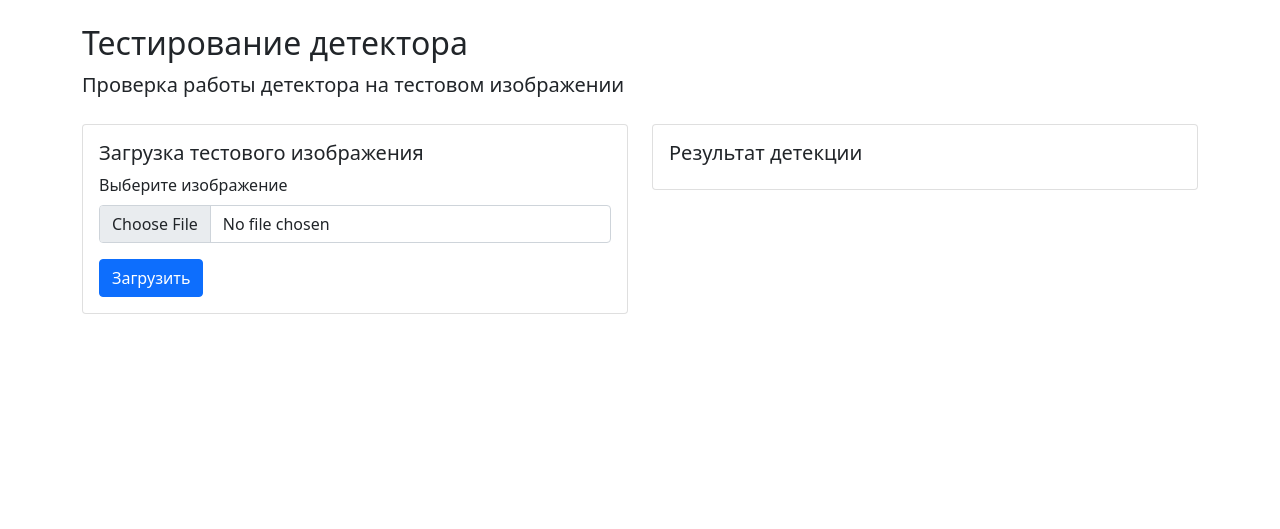
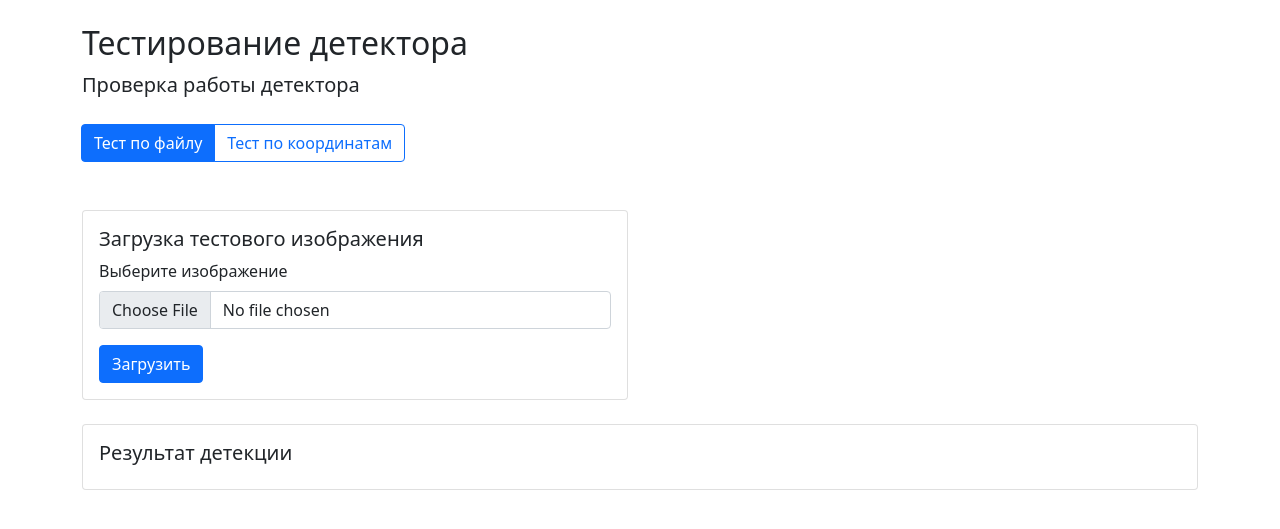
Before and after one commit to average81/wildfire_sat_finder, a FastAPI app: page /tstimage in a window 1280 px wide. Shown: the part 61-590 px from the top of the page. Run offline with FastAPI, Linux system fonts and the light colour scheme.

Commit message:
тестирование - тест по координатам

```diff
--- a/app/main.py
+++ b/app/main.py
@@ -128,9 +128,10 @@ async def get_area_image(
         })
 
     try:
+        # Получаем изображение через сервис
         img = sat_img_service.get_image(lat, lon, width, height)
         if img:
-            # Конвертируем изображение
+            # Конвертируем изображение из PIL в формат для отображения
             img = cv2.cvtColor(np.array(img.convert("RGB")), cv2.COLOR_RGB2BGR)
             ret, buffer = cv2.imencode('.jpg', img)
             encoded_img = base64.b64encode(buffer.tobytes()).decode('utf-8')
--- a/app/templates/test.html
+++ b/app/templates/test.html
@@ -4,8 +4,19 @@
 
 {% block content %}
 <h2>Тестирование детектора</h2>
-<p class="lead mb-4">Проверка работы детектора на тестовом изображении</p>
-<div class="row mt-4">
+<p class="lead mb-4">Проверка работы детектора</p>
+
+<!-- Переключатель режимов -->
+<div class="btn-group mb-4" role="group">
+    <input type="radio" class="btn-check" name="test_mode" id="file_mode" checked>
+    <label class="btn btn-outline-primary" for="file_mode">Тест по файлу</label>
+
+    <input type="radio" class="btn-check" name="test_mode" id="coord_mode">
+    <label class="btn btn-outline-primary" for="coord_mode">Тест по координатам</label>
+</div>
+
+<!-- Форма для загрузки файла -->
+<div id="file_form" class="row mt-4">
     <div class="col-md-6">
         <div class="card">
             <div class="card-body">
@@ -20,7 +31,45 @@
             </div>
         </div>
     </div>
+</div>
+
+<!-- Форма для координат -->
+<div id="coord_form" class="row mt-4" style="display: none;">
     <div class="col-md-6">
+        <div class="card">
+            <div class="card-body">
+                <h5 class="card-title">Координаты области</h5>
+                <form id="coordForm">
+                    <div class="row mb-3">
+                        <div class="col-md-6">
+                            <label class="form-label">Широта</label>
+                            <input type="number" step="0.000001" class="form-control" name="lat" value="55.0" required>
+                        </div>
+                        <div class="col-md-6">
+                            <label class="form-label">Долгота</label>
+                            <input type="number" step="0.000001" class="form-control" name="lon" value="37.0" required>
+                        </div>
+                    </div>
+                    <div class="row mb-3">
+                        <div class="col-md-6">
+                            <label class="form-label">Ширина (градусы)</label>
+                            <input type="number" step="0.1" class="form-control" name="width" value="1.0" required>
+                        </div>
+                        <div class="col-md-6">
+                            <label class="form-label">Высота (градусы)</label>
+                            <input type="number" step="0.1" class="form-control" name="height" value="1.0" required>
+                        </div>
+                    </div>
+                    <button type="submit" class="btn btn-primary">Получить изображение</button>
+                </form>
+            </div>
+        </div>
+    </div>
+</div>
+
+<!-- Результаты -->
+<div class="row mt-4">
+    <div class="col-md-12">
         <div class="card">
             <div class="card-body">
                 <h5 class="card-title">Результат детекции</h5>
@@ -34,5 +83,38 @@
 {% endblock %}
 
 {% block scripts %}
+<script>
+document.addEventListener('DOMContentLoaded', function() {
+    const fileMode = document.getElementById('file_mode');
+    const coordMode = document.getElementById('coord_mode');
+    const fileForm = document.getElementById('file_form');
+    const coordFormDiv = document.getElementById('coord_form');
+
+    // Переключение режимов
+    fileMode.addEventListener('change', function() {
+        fileForm.style.display = 'block';
+        coordFormDiv.style.display = 'none';
+    });
+
+    coordMode.addEventListener('change', function() {
+        fileForm.style.display = 'none';
+        coordFormDiv.style.display = 'block';
+    });
+
+    // Обработка формы координат
+    const coordForm = document.getElementById('coordForm');
+    if (coordForm) {
+        coordForm.addEventListener('submit', function(e) {
+            e.preventDefault();
+            const formData = new FormData(coordForm);
+            const params = new URLSearchParams();
+            for (const [key, value] of formData.entries()) {
+                params.append(key, value);
+            }
+            window.location.href = `/areaimg?${params.toString()}`;
+        });
+    }
+});
+</script>
 <script src="/static/js/test.js"></script>
 {% endblock %}
```
Also changed, not shown: WebServer_to_do.md (+7 -1 lines).
